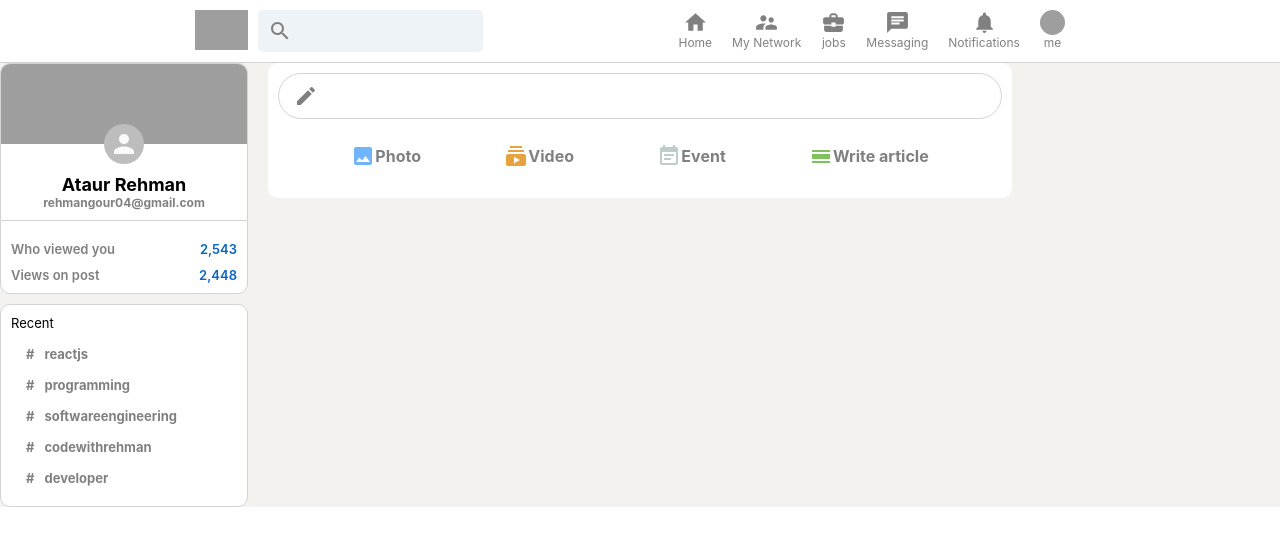
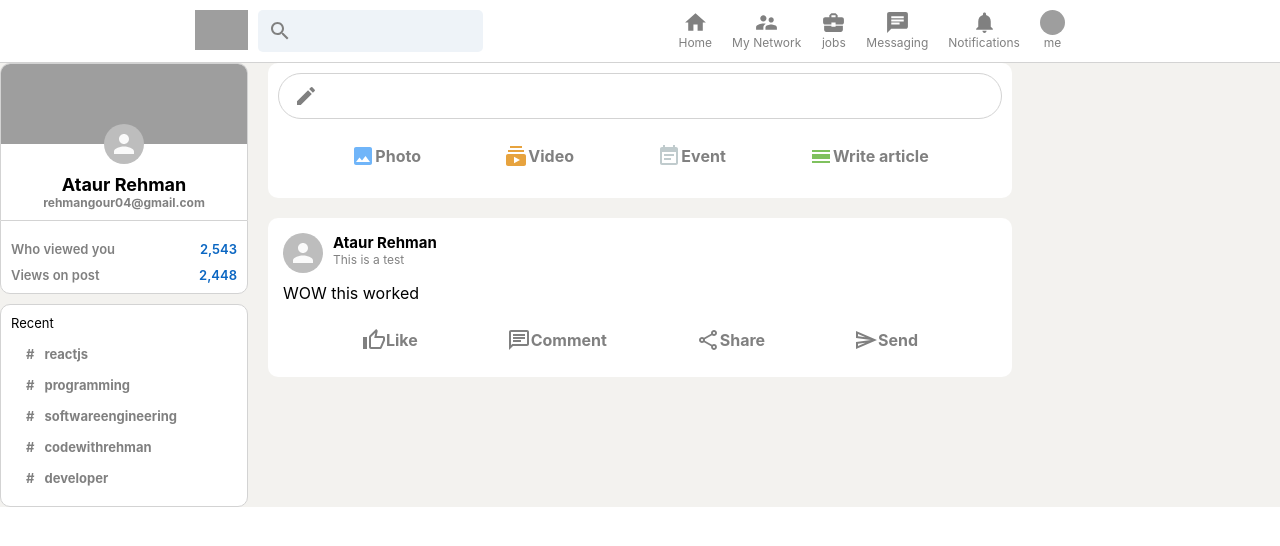
Before and after one commit to rehmangour04/linkedin-clone, a React (Create React App) app: page / in a window 1280 px wide. Shown: the top 546 px of the page. Built offline with nearby package versions, Linux system fonts and the light colour scheme; grey boxes are pictures that could not be loaded.

Commit message:
integrating firebase

```diff
--- a/src/Feed.js
+++ b/src/Feed.js
@@ -1,4 +1,5 @@
 import React from "react";
+import { useState } from "react";
 import "./Feed.css";
 import CreateIcon from "@mui/icons-material/Create";
 import InputOption from "./InputOption";
@@ -6,8 +7,15 @@
 import SubscriptionsIcon from "@mui/icons-material/Subscriptions";
 import EventNoteIcon from "@mui/icons-material/EventNote";
 import CalendarViewDayIcon from "@mui/icons-material/CalendarViewDay";
+import Post from "./Post";
 
 function Feed() {
+
+    const [posts, setPosts]=useState([]);
+
+    const sendPost=e =>{
+        e.preventDefault();
+    }
   return (
     <div className="feed">
       <div className="feed__inputContainer">
@@ -15,7 +23,7 @@
           <CreateIcon />
           <form>
             <input type="text" />
-            <button type="submit">Send</button>
+            <button onClick={sendPost} type="submit">Send</button>
           </form>
         </div>
         <div className="feed__inputOptions">
@@ -29,6 +37,17 @@
           />
         </div>
       </div>
+
+      {posts.map(()=>(
+          <Post/>
+      ))}
+
+      <Post
+        name='Ataur Rehman'
+       description='This is a test'
+       message=" WOW this worked"
+        />
+
     </div>
   );
 }
--- a/src/Post.css
+++ b/src/Post.css
@@ -0,0 +1,33 @@
+.post {
+    background-color: #fff;
+    padding: 15px;
+    margin-bottom: 10px;
+    border-radius: 10px;
+  }
+
+  .post__header {
+    display: flex;
+    margin-bottom: 10px;
+  }
+
+  .post__info {
+    margin-left: 10px;
+  }
+
+  .post__info > p {
+    font-size: 12px;
+    color: gray;
+  }
+
+  .post__body {
+    overflow-wrap: anywhere;
+  }
+
+  .post__info > h2 {
+    font-size: 15px;
+  }
+
+  .post__buttons {
+    display: flex;
+    justify-content: space-evenly;
+  }
--- a/src/Post.js
+++ b/src/Post.js
@@ -0,0 +1,38 @@
+import React from "react";
+import "./Post.css";
+
+import { Avatar } from "@material-ui/core";
+import InputOption from "./InputOption";
+import ThumbUpAltOutlinedIcon from '@mui/icons-material/ThumbUpAltOutlined';
+import ShareOutlinedIcon from '@mui/icons-material/ShareOutlined';
+import ChatOutlinedIcon from '@mui/icons-material/ChatOutlined';
+import SendOutlinedIcon from '@mui/icons-material/SendOutlined';
+
+function Post({name,description,message,photoUrl}) {
+
+  return (
+    <div  className="post">
+      <div className="post__header">
+        <Avatar/>
+
+        <div className="post__info">
+          <h2>{name}</h2>
+          <p>{description}</p>
+        </div>
+      </div>
+
+      <div className="post__body">
+        <p>{message}</p>
+      </div>
+
+      <div className="post__buttons">
+        <InputOption Icon={ThumbUpAltOutlinedIcon} title="Like" color="gray" />
+        <InputOption Icon={ChatOutlinedIcon} title="Comment" color="gray" />
+        <InputOption Icon={ShareOutlinedIcon} title="Share" color="gray" />
+        <InputOption Icon={SendOutlinedIcon} title="Send" color="gray" />
+      </div>
+    </div>
+  );
+}
+
+export default Post;
```
Also changed, not shown: src/firebase.js (added).
